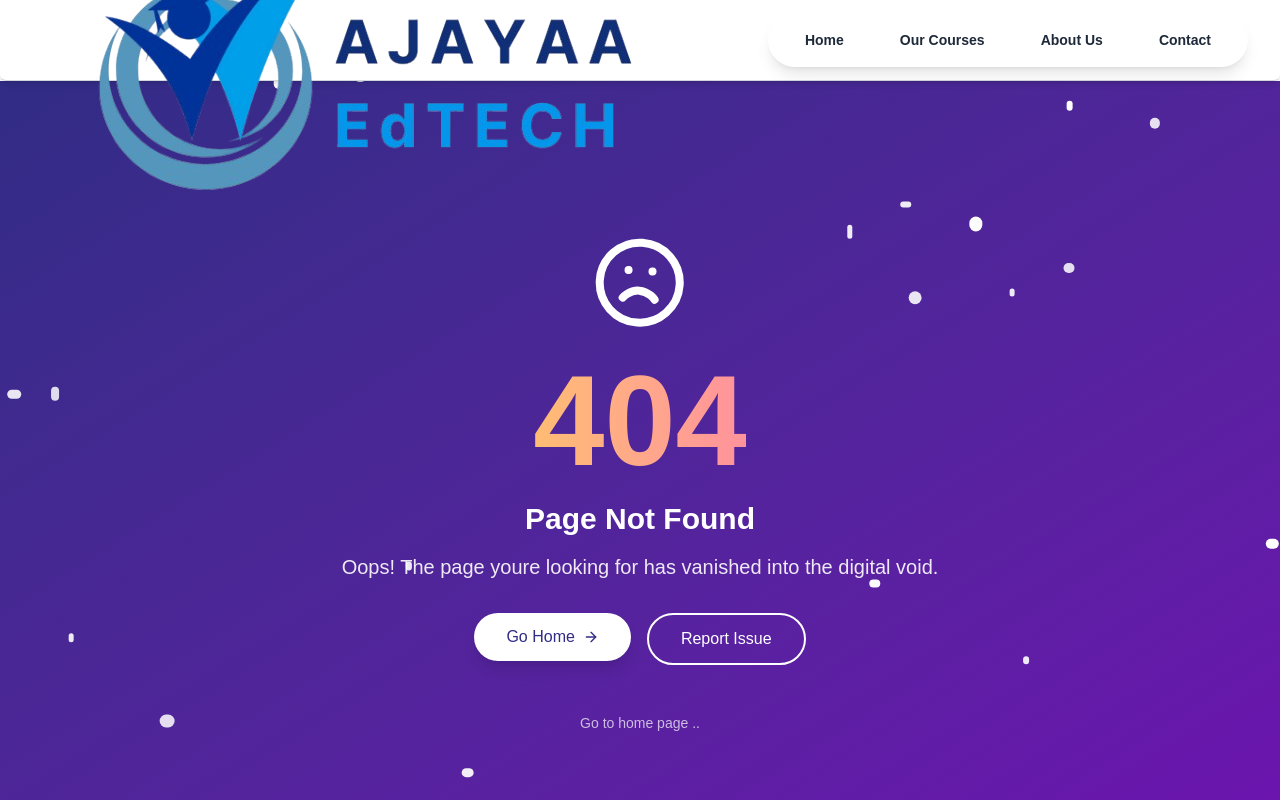
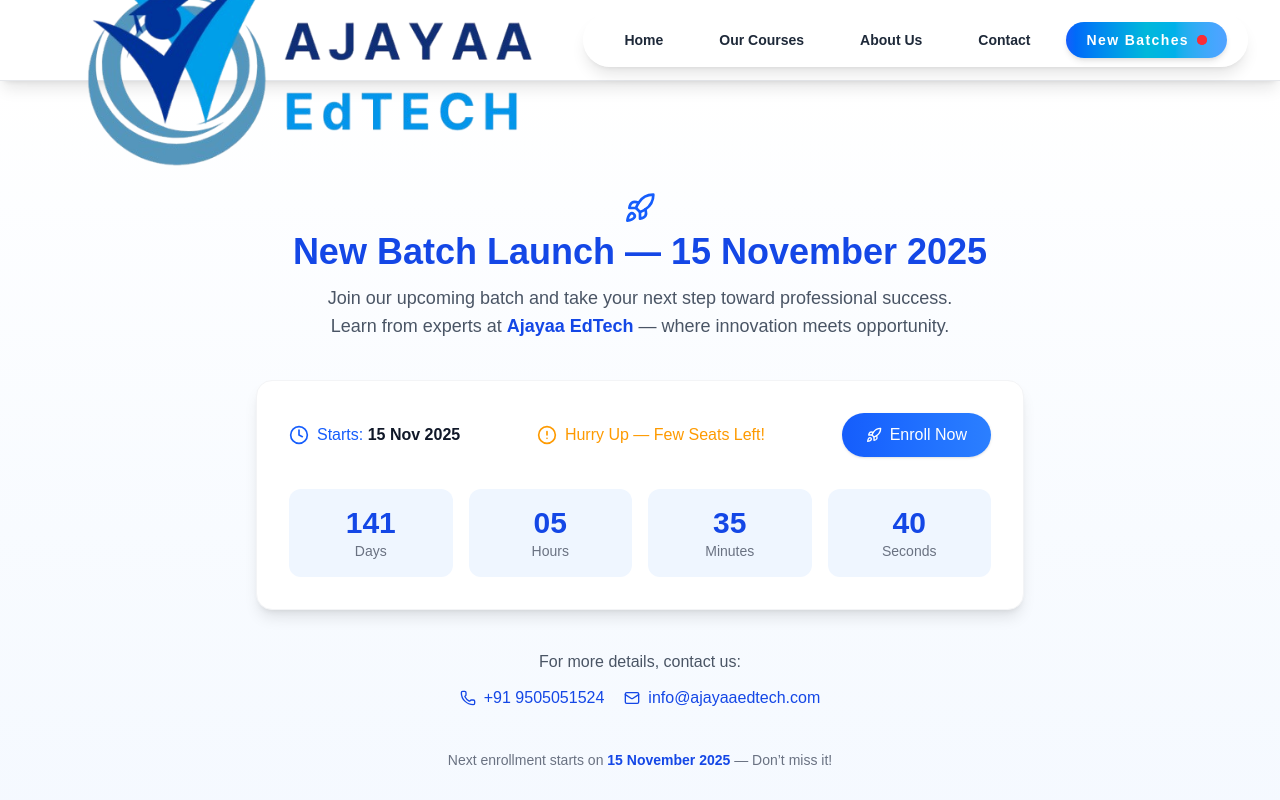
Before and after one commit to ajayaaedtech/ajayaaedtech-fe, a Next.js app: page /new-batches in a window 1280 px wide. Before the commit this address had no page. Shown: the top 800 px of the page. Built offline with nearby package versions, Linux system fonts and the light colour scheme.

Commit message:
our course layout and new bath

```diff
--- a/package.json
+++ b/package.json
@@ -13,11 +13,11 @@
     "@emotion/react": "^11.14.0",
     "@emotion/styled": "^11.14.1",
     "@mui/icons-material": "^7.2.0",
-    "@mui/material": "^7.2.0",
+    "@mui/material": "^7.3.4",
     "@reduxjs/toolkit": "^2.8.2",
     "embla-carousel-autoplay": "^8.6.0",
     "embla-carousel-react": "^8.6.0",
-    "framer-motion": "^12.19.0",
+    "framer-motion": "^12.23.24",
     "lucide-react": "^0.522.0",
     "next": "15.3.4",
     "next-sitemap": "^4.2.3",
--- a/src/app/components/menu/MainMenu.js
+++ b/src/app/components/menu/MainMenu.js
@@ -3,9 +3,9 @@
 import { useState } from "react";
 import { usePathname } from "next/navigation";
 import { Menu } from "lucide-react";
-import MobileMenu from "./MobileMenu";
 import Image from "next/image";
 import { motion } from "framer-motion";
+import MobileMenu from "./MobileMenu";
 import BookSeatModal from "./BookSeatModal";
 
 const menuItems = [
@@ -13,28 +13,33 @@
   { name: "Our Courses", href: "/courses" },
   { name: "About Us", href: "/about-us" },
   { name: "Contact", href: "/contact" },
+  { name: "New Batches", href: "/new-batches" },
 ];
 
 export default function MainMenu() {
   const [isOpen, setIsOpen] = useState(false);
   const [openModal, setOpenModal] = useState(false);
-
   const pathname = usePathname();
 
   const toggleDrawer = (open) => (event) => {
-    if (event.type === "keydown" && (event.key === "Tab" || event.key === "Shift")) return;
+    if (
+      event.type === "keydown" &&
+      (event.key === "Tab" || event.key === "Shift")
+    )
+      return;
     setIsOpen(open);
   };
 
   return (
-    <header className="sticky top-0 z-50 bg-white/70 backdrop-blur-lg border-b border-gray-300 shadow-md rounded-md">
-      <nav className="max-w-7xl mx-auto px-2 sm:px-6 lg:px-8 h-20 flex items-center justify-between md:justify-start relative">
+    <header className="sticky top-0 z-50 bg-white/80 backdrop-blur-md border-b border-gray-200 shadow-lg">
+      <nav className="max-w-7xl mx-auto px-3 sm:px-6 lg:px-8 h-20 flex items-center justify-between relative">
+
         {/* Left: Logo */}
-        <div className="flex-1 flex md:justify-start">
+        <div className="flex-1 flex justify-start">
           <Link href="/" className="flex items-center h-full">
             <Image
-              width={110}
-              height={40}
+              width={120}
+              height={45}
               src="/b.png"
               alt="Ajayaa EdTech"
               className="w-auto h-auto transition-transform duration-200 hover:scale-105"
@@ -52,38 +57,56 @@
           </button>
         </div>
 
-
-        {/* Right: Menu button (mobile only) */}
+        {/* Right: Hamburger (mobile only) */}
         <div className="flex-1 flex justify-end md:hidden">
           <button
             onClick={toggleDrawer(true)}
-            className="text-gray-800 hover:text-[#0047FF] transition-transform hover:scale-110 focus:outline-none"
+            className="text-gray-800 hover:text-blue-600 transition-transform hover:scale-110 focus:outline-none"
             aria-label="Open menu"
           >
             <Menu size={28} />
           </button>
         </div>
 
-        {/* Desktop menu (spans whole row on desktop) */}
-        <ul className="hidden md:flex items-center space-x-4 ml-auto bg-white/20 backdrop-blur-lg rounded-full px-4 py-2 shadow-lg border border-white/30">
+        {/* Desktop Menu */}
+        <ul className="hidden md:flex items-center space-x-4 ml-auto bg-white/30 backdrop-blur-lg rounded-full px-5 py-2 shadow-lg border border-white/40">
           {menuItems.map((item) => {
             const isActive = pathname === item.href;
+            const isNewBatch = item.name === "New Batches";
+
             return (
-              <li key={item.name} className="relative">
-                <Link href={item.href} className="block px-5 py-2 rounded-full text-sm font-semibold transition duration-200">
+              <li key={item.name} className="relative group">
+                <Link
+                  href={item.href}
+                  className="block px-5 py-2 rounded-full text-sm font-semibold relative transition duration-300"
+                >
                   {isActive && (
                     <motion.div
                       layoutId="menuHighlight"
-                      className="absolute inset-0 bg-gradient-to-r from-[#0047FF] to-[#00C6FF] rounded-full z-0 shadow-md"
+                      className="absolute inset-0 bg-gradient-to-r from-blue-600 via-cyan-500 to-blue-400 rounded-full z-0 shadow-md"
                       transition={{ type: "spring", stiffness: 500, damping: 30 }}
                     />
                   )}
-                  <span
-                    className={`relative z-10 transition-colors duration-300 ${isActive ? "text-white tracking-widest" : "text-gray-800 hover:text-[#0047FF]"
+
+                  <div className="flex items-center gap-2 relative z-10">
+                    <span
+                      className={`transition-colors duration-300 ${
+                        isActive
+                          ? "text-white tracking-widest"
+                          : "text-gray-800 group-hover:text-transparent group-hover:bg-clip-text group-hover:bg-gradient-to-r group-hover:from-blue-600 group-hover:to-cyan-500"
                       }`}
-                  >
-                    {item.name}
-                  </span>
+                    >
+                      {item.name}
+                    </span>
+
+                    {/* 🔴 Ping dot for “New Batches” */}
+                    {isNewBatch && (
+                      <div className="relative flex items-center justify-center">
+                        <span className="absolute w-2.5 h-2.5 bg-red-500 rounded-full animate-ping opacity-75"></span>
+                        <span className="w-2.5 h-2.5 bg-red-500 rounded-full"></span>
+                      </div>
+                    )}
+                  </div>
                 </Link>
               </li>
             );
@@ -91,11 +114,13 @@
         </ul>
       </nav>
 
-
-      {/* Mobile Drawer */}
-      <MobileMenu isOpen={isOpen} toggleDrawer={toggleDrawer} menuItems={menuItems} />
+      {/* Mobile Drawer & Modal */}
+      <MobileMenu
+        isOpen={isOpen}
+        toggleDrawer={toggleDrawer}
+        menuItems={menuItems}
+      />
       <BookSeatModal open={openModal} handleClose={() => setOpenModal(false)} />
-
     </header>
   );
 }
--- a/src/app/contact/ContactForm.js
+++ b/src/app/contact/ContactForm.js
@@ -79,7 +79,7 @@
               <div className="space-y-6">
                 <ContactIcon
                   iconPath="M3 5a2 2 0 012-2h3.28a1 1 0 01.948.684l1.498 4.493a1 1 0 01-.502 1.21l-2.257 1.13a11.042 11.042 0 005.516 5.516l1.13-2.257a1 1 0 011.21-.502l4.493 1.498a1 1 0 01.684.949V19a2 2 0 01-2 2h-1C9.716 21 3 14.284 3 6V5z"
-                  text="+91 9876543210"
+                  text="+91 9505051524"
                 />
                 <ContactIcon
                   iconPath="M3 8l7.89 5.26a2 2 0 002.22 0L21 8M5 19h14a2 2 0 002-2V7a2 2 0 00-2-2H5a2 2 0 00-2 2v10a2 2 0 002 2z"
--- a/src/app/courses/page.js
+++ b/src/app/courses/page.js
@@ -1,36 +1,87 @@
 "use client";
 import { useState } from "react";
+import Link from "next/link";
+import { Dialog, DialogTitle, DialogContent, DialogActions, Button } from "@mui/material";
 import { courses } from "./data";
-import CourseCard from "./CourseCard";
 
-export default function CoursesPage() {
-  const [expandedCourse, setExpandedCourse] = useState(null);
+export default function Page() {
+  const [open, setOpen] = useState(false);
+
+  const handleOpen = () => setOpen(true);
+  const handleClose = () => setOpen(false);
 
   return (
-    <main className="min-h-screen bg-gradient-to-br from-blue-50 via-white to-red-50 py-12 px-6">
-        <header className="mb-12 text-center">
-          <div className="relative">
-            <h1 className="text-3xl sm:text-4xl font-bold bg-gradient-to-r from-gray-800 via-blue-700 to-purple-700 bg-clip-text text-transparent mb-4">
-              Tech Education Curriculum
-            </h1>
-            <div className="absolute -top-2 -left-2 w-6 h-6 bg-gradient-to-r from-blue-500 to-purple-500 rounded-full opacity-20 animate-pulse"></div>
-            <div className="absolute -bottom-2 -right-2 w-4 h-4 bg-gradient-to-r from-purple-500 to-pink-500 rounded-full opacity-20 animate-pulse delay-1000"></div>
-          </div>
-          <p className="text-base sm:text-lg text-gray-600 max-w-3xl mx-auto leading-relaxed">
-            Comprehensive technology courses designed for different educational levels and teacher training programs
+    <main className="min-h-screen bg-gradient-to-br from-blue-50 via-white to-red-50 py-12 px-4 sm:px-10">
+      {/* Header */}
+      <header className="text-center mb-12">
+        <h1 className="text-3xl sm:text-4xl font-bold text-gray-800 mb-3">
+          Course Curriculum
+        </h1>
+        <p className="text-gray-600 text-base sm:text-lg max-w-2xl mx-auto">
+          Explore our complete list of technical training programs and enhance your career
+          with hands-on learning experiences.
+        </p>
+      </header>
+
+      {/* Table Section */}
+      <div className="max-w-6xl mx-auto bg-white rounded-2xl shadow-lg overflow-x-auto">
+        <table className="min-w-full text-sm sm:text-base border-collapse">
+          <thead>
+            <tr className="bg-gradient-to-r from-blue-600 to-red-600 text-white">
+              <th className="py-3 px-4 text-left font-semibold">Course Name</th>
+              <th className="py-3 px-4 text-left font-semibold">Course Content</th>
+              <th className="py-3 px-4 text-left font-semibold">Register Now</th>
+            </tr>
+          </thead>
+          <tbody>
+            {courses.map((course, index) => (
+              <tr
+                key={course.slug || index}
+                className={`border-b hover:bg-blue-50 transition ${
+                  index % 2 === 0 ? "bg-gray-50" : "bg-white"
+                }`}
+              >
+                <td className="py-3 px-4 font-medium text-gray-800">
+                  {course.name}
+                </td>
+                <td className="py-3 px-4">
+                  <Link
+                    href={`/courses/${course.slug}`}
+                    className="text-blue-600 hover:text-blue-800 font-semibold"
+                  >
+                    View Course
+                  </Link>
+                </td>
+                <td className="py-3 px-4">
+                  <button
+                    onClick={handleOpen}
+                    className="text-red-600 hover:text-red-800 font-semibold"
+                  >
+                    SignUp !
+                  </button>
+                </td>
+              </tr>
+            ))}
+          </tbody>
+        </table>
+      </div>
+
+      {/* MUI Dialog */}
+      <Dialog open={open} onClose={handleClose}>
+        <DialogTitle className="text-lg font-bold text-blue-700">
+          🚀 Coming Soon
+        </DialogTitle>
+        <DialogContent>
+          <p className="text-gray-700">
+            We will launch for everyone on <b>15th November</b>. Stay tuned!
           </p>
-        </header>
-
-      <div className="grid grid-cols-1 sm:grid-cols-2 lg:grid-cols-3 gap-8 max-w-7xl mx-auto">
-        {courses.map((course) => (
-          <CourseCard
-            key={course.slug}
-            course={course}
-            expandedCourse={expandedCourse}
-            setExpandedCourse={setExpandedCourse}
-          />
-        ))}
-      </div>
+        </DialogContent>
+        <DialogActions>
+          <Button onClick={handleClose} variant="contained" color="primary">
+            OK
+          </Button>
+        </DialogActions>
+      </Dialog>
     </main>
   );
 }
--- /dev/null
+++ b/src/app/new-batches/page.js
@@ -0,0 +1,123 @@
+"use client";
+
+import { useState, useEffect } from "react";
+import { Clock, Rocket, AlertCircle, Phone, Mail } from "lucide-react";
+import { motion } from "framer-motion";
+import Link from "next/link";
+
+export default function NewBatches() {
+  const targetDate = new Date("2025-11-15T00:00:00").getTime();
+  const [timeLeft, setTimeLeft] = useState({ days: 0, hours: 0, minutes: 0, seconds: 0 });
+
+  useEffect(() => {
+    const timer = setInterval(() => {
+      const now = new Date().getTime();
+      const diff = targetDate - now;
+
+      if (diff <= 0) {
+        clearInterval(timer);
+        setTimeLeft({ days: 0, hours: 0, minutes: 0, seconds: 0 });
+      } else {
+        setTimeLeft({
+          days: Math.floor(diff / (1000 * 60 * 60 * 24)),
+          hours: Math.floor((diff / (1000 * 60 * 60)) % 24),
+          minutes: Math.floor((diff / (1000 * 60)) % 60),
+          seconds: Math.floor((diff / 1000) % 60),
+        });
+      }
+    }, 1000);
+    return () => clearInterval(timer);
+  }, [targetDate]);
+
+  return (
+    <section className="min-h-screen flex flex-col items-center justify-center text-center px-6 py-20 bg-gradient-to-b from-white via-blue-50/40 to-blue-100/30">
+      <motion.div
+        initial={{ opacity: 0, y: 25 }}
+        animate={{ opacity: 1, y: 0 }}
+        transition={{ duration: 0.6 }}
+        className="max-w-3xl w-full space-y-10"
+      >
+        {/* Header */}
+        <div>
+          <div className="flex justify-center mb-2">
+            <Rocket className="w-8 h-8 text-blue-600" />
+          </div>
+          <h2 className="text-3xl md:text-4xl font-extrabold text-blue-700 mb-3">
+            New Batch Launch — 15 November 2025
+          </h2>
+          <p className="text-gray-600 text-base md:text-lg">
+            Join our upcoming batch and take your next step toward professional success. <br />
+            Learn from experts at{" "}
+            <span className="text-blue-700 font-semibold">Ajayaa EdTech</span> — where innovation
+            meets opportunity.
+          </p>
+        </div>
+
+        {/* Info Card */}
+        <div className="bg-white rounded-2xl shadow-lg border border-gray-100 p-6 md:p-8">
+          <div className="flex flex-col md:flex-row justify-between items-center gap-6 text-sm md:text-base">
+            <div className="flex items-center gap-2 text-blue-600">
+              <Clock className="w-5 h-5" />
+              <span>
+                Starts: <span className="font-semibold text-gray-900">15 Nov 2025</span>
+              </span>
+            </div>
+
+            <div className="flex items-center gap-2 text-amber-500">
+              <AlertCircle className="w-5 h-5" />
+              <span>Hurry Up — Few Seats Left!</span>
+            </div>
+
+            <Link
+              href="/courses"
+              className="flex items-center gap-2 bg-gradient-to-r from-blue-600 to-blue-500 text-white font-medium px-6 py-2.5 rounded-full shadow hover:shadow-blue-400/40 transition-all"
+            >
+              <Rocket className="w-4 h-4" />
+              Enroll Now
+            </Link>
+          </div>
+
+          {/* Countdown Timer */}
+          <div className="mt-8 grid grid-cols-4 gap-3 md:gap-4 text-center">
+            {[
+              { label: "Days", value: timeLeft.days },
+              { label: "Hours", value: timeLeft.hours },
+              { label: "Minutes", value: timeLeft.minutes },
+              { label: "Seconds", value: timeLeft.seconds },
+            ].map((item) => (
+              <div
+                key={item.label}
+                className="bg-blue-50 rounded-xl py-3 md:py-4 flex flex-col items-center justify-center"
+              >
+                <span className="text-2xl md:text-3xl font-bold text-blue-700">
+                  {item.value.toString().padStart(2, "0")}
+                </span>
+                <span className="text-xs md:text-sm text-gray-500">{item.label}</span>
+              </div>
+            ))}
+          </div>
+        </div>
+
+        {/* Contact */}
+        <div className="space-y-3 text-gray-600">
+          <p>For more details, contact us:</p>
+          <div className="flex justify-center gap-5 text-blue-700 font-medium flex-wrap">
+            <a href="tel:+919505051524" className="flex items-center gap-2">
+              <Phone className="w-4 h-4" /> +91 9505051524
+            </a>
+            <a href="mailto:info@ajayaaedtech.com" className="flex items-center gap-2">
+              <Mail className="w-4 h-4" /> info@ajayaaedtech.com
+
+            </a>
+          </div>
+        </div>
+
+        {/* Footer */}
+        <p className="text-gray-500 text-sm">
+          Next enrollment starts on{" "}
+          <span className="text-blue-700 font-semibold">15 November 2025</span> — Don’t miss it!
+        </p>
+      </motion.div>
+    </section>
+  );
+}
```
Also changed, not shown: 2 other files (tests, documents, lock files or other folders).
